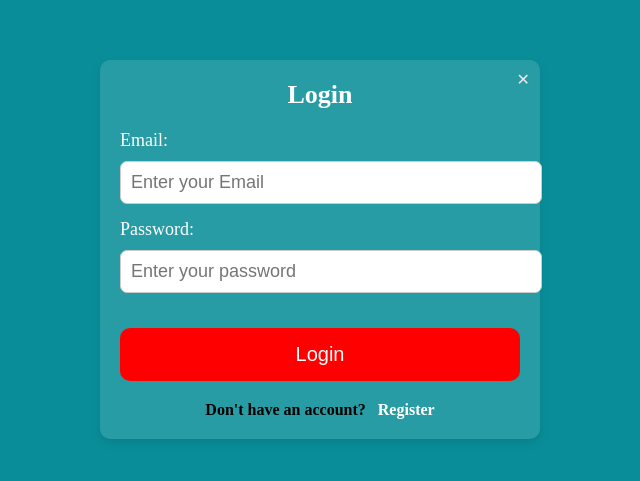
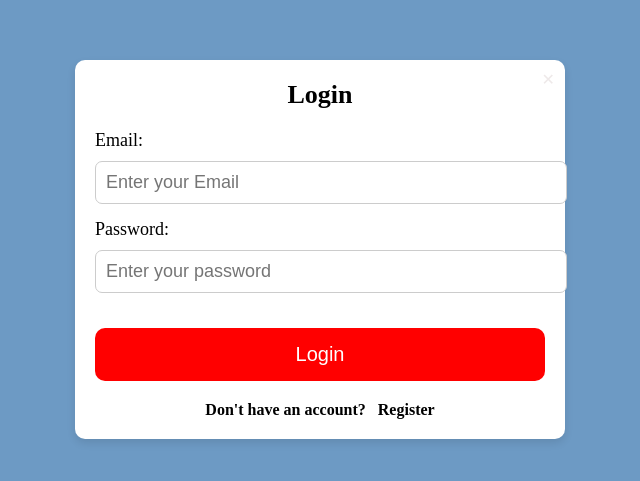
Before and after one commit to PriyalSengar01/MovieHubFrontend, a React (Vite) app: page /login in a window 1280 px wide. Shown: the part 153-634 px from the top of the page, without its empty margins (320-960 px from the left). Built offline with nearby package versions, Linux system fonts and the light colour scheme.

Commit message:
Update login.css

```diff
--- a/src/components/login.css
+++ b/src/components/login.css
@@ -4,13 +4,13 @@
     margin-top: -10px;
     justify-content: center;
     align-items: center;
-    background-color:#098E99;
+    background-color:#6D9AC4;
 }
 
 .formWrapper {
-    width: 400px;
+    width: 450px;
     padding: 20px;
-    background-color: rgba(255, 255, 255, 0.123);
+    background-color: white;
     border-radius: 10px;
     box-shadow: 0 4px 8px rgba(0, 0, 0, 0.1);
     position: relative;
@@ -29,7 +29,7 @@
     margin-bottom: 20px;
     font-size: 26px;
     text-align: center;
-    color: white;
+    color: black;
 }
 
 .inputGroup {
@@ -40,7 +40,7 @@
     font-size: large;
     display: block;
     margin-bottom: 5px;
-    color: white;
+    color: black;
 }
 
 .input {
@@ -48,7 +48,7 @@
     width: 100%;
     padding: 10px;
     border-radius: 7px;
-    border: 1px solid #ccc;
+    border: 1px solid black;
     outline: none;
     font-size: large;
 }
@@ -74,7 +74,7 @@
 }
 
 .submitButton:hover {
-    background-color: white;
+    background-color: yellow;
     color: black;
 }
 
@@ -88,7 +88,7 @@
 
 .loginLink {
     /* color: white; */
-    color:white;
+    color:black;
     cursor: pointer;
     text-decoration: none;
 }
```
